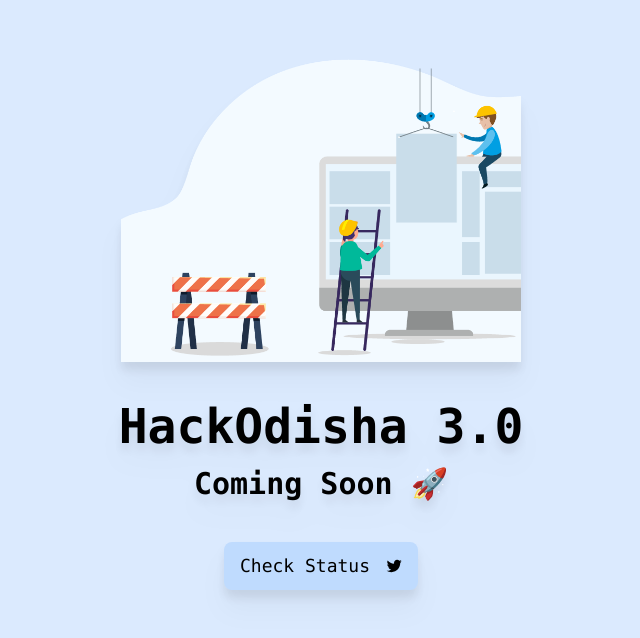
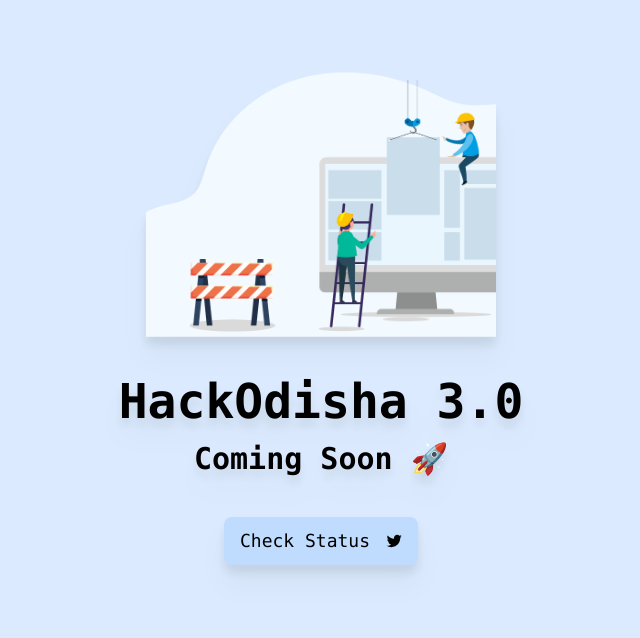
Before and after one commit to Hackodisha/Hackodisha2023, a Next.js app: page / in a window 1280 px wide. Shown: the part 124-762 px from the top of the page, without its empty margins (319-959 px from the left). Built offline with nearby package versions, Linux system fonts and the light colour scheme.

Commit message:
Fixes
Signed-off-by: 8rxn <rajxryn@gmail.com>

```diff
--- a/src/components/Player.jsx
+++ b/src/components/Player.jsx
@@ -13,7 +13,7 @@ const Player = () => {
         },
       };
   return (
-    <Lottie options={defaultOptions} height={400} width={400} style={{maxHeight:"90vw",maxWidth:"90vw"}} />
+    <Lottie options={defaultOptions} height={350} width={350} style={{maxHeight:"75svw",maxWidth:"75svw","cursor":"default"}} />
   )
 }
 
```
